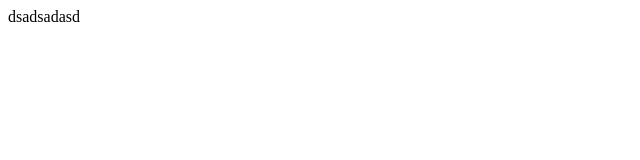
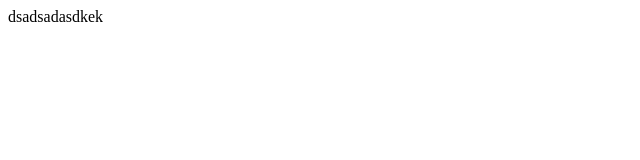
Before and after one commit to MOSKALCHUK31/front-end, a plain HTML site: page index.html in a window 1280 px wide. Shown: the full height of the page, 0-640 px from the left. Drawn offline with Linux system fonts and the light colour scheme.

Commit message:
Initial commit

```diff
--- a/index.html
+++ b/index.html
@@ -7,6 +7,6 @@
   <title>Document</title>
 </head>
 <body>
-dsadsadasd
+dsadsadasdkek
 </body>
 </html>
```
